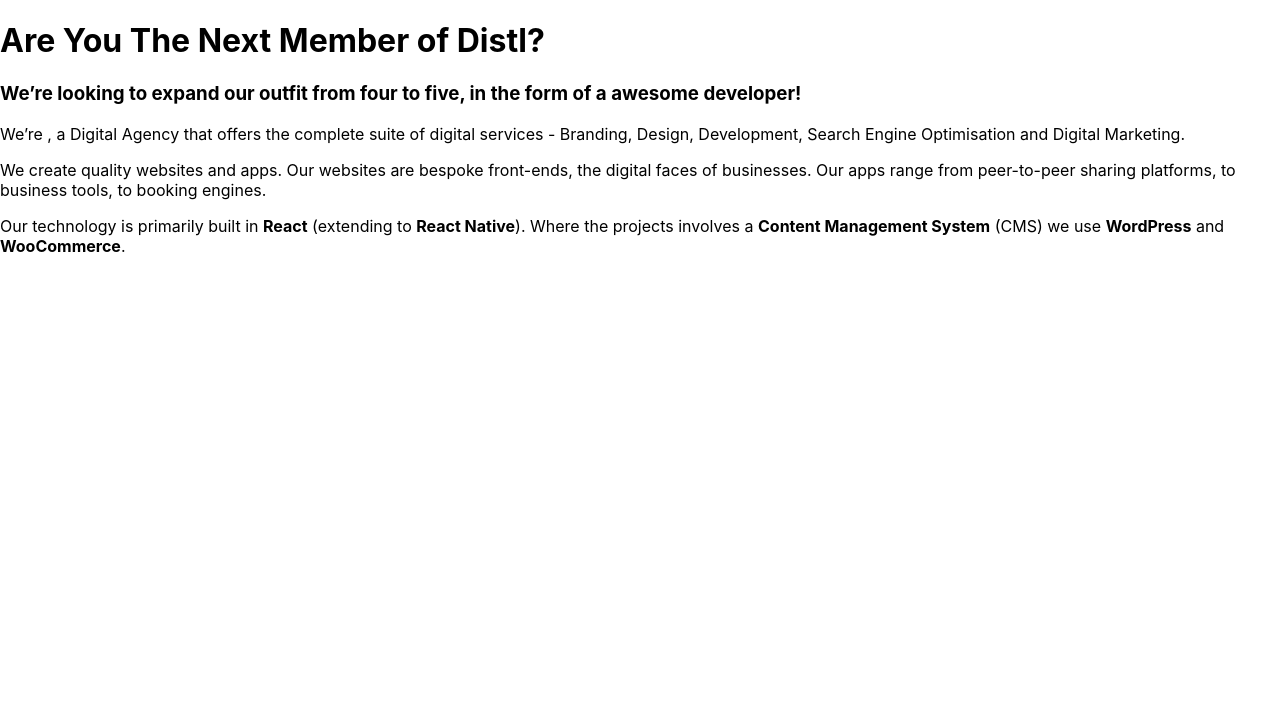
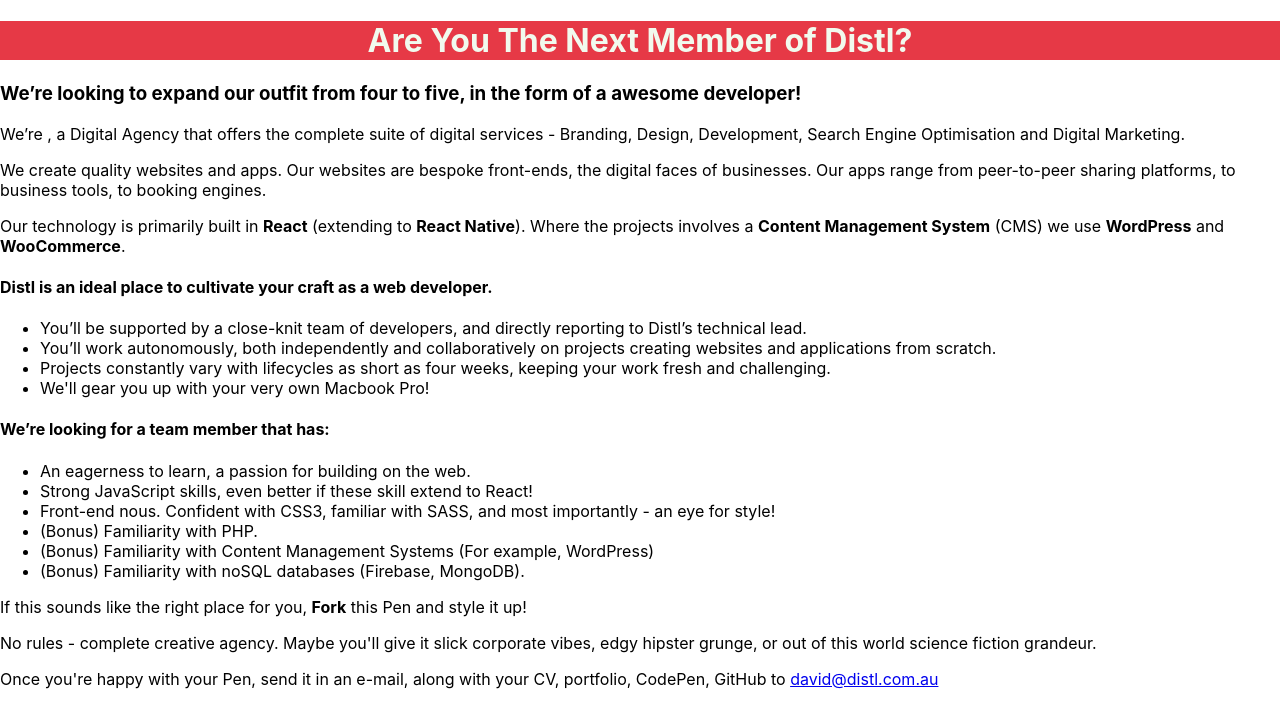
Before and after one commit to xenonth/distl-application, a React (Create React App) app: page / in a window 1280 px wide. Shown: the top 728 px of the page. Built offline with nearby package versions, Linux system fonts and the light colour scheme.

Commit message:
background deployment successful

```diff
--- a/package.json
+++ b/package.json
@@ -3,6 +3,8 @@
   "version": "0.1.0",
   "private": true,
   "dependencies": {
+    "@material-ui/core": "^4.11.3",
+    "@material-ui/icons": "^4.11.2",
     "@testing-library/jest-dom": "^5.12.0",
     "@testing-library/react": "^11.2.6",
     "@testing-library/user-event": "^12.8.3",
--- a/src/App.js
+++ b/src/App.js
@@ -5,6 +5,9 @@
 import PowerfulIntro from "./components/PowerfulIntro"
 import About from "./components/About"
 import Technology from "./components/Technology";
+import Why from "./components/Why";
+import TeamMember from "./components/TeamMember";
+import ContactUs from "./components/ContactUs";
 
 function App() {
   return (
@@ -13,6 +16,9 @@
       <PowerfulIntro />
       <About />
       <Technology />
+      <Why />
+      <TeamMember />
+      <ContactUs />
     </div>
   );
 }
--- /dev/null
+++ b/src/components/ContactUs.js
@@ -0,0 +1,18 @@
+import react from "react";
+
+function ContactUs() {
+    return (
+    <div class="contact-us">
+        <p class="the-challenge">
+            If this sounds like the right place for    you, <strong>Fork</strong> this Pen and style it up!
+        </p>
+        <p class="the-challenge-more">
+            No rules - complete creative agency. Maybe you'll give it slick corporate vibes, edgy hipster grunge, or out of this world science fiction grandeur.
+            </p>
+        <p>
+            Once you're happy with your Pen, send it in an e-mail, along with your CV, portfolio, CodePen, GitHub to <a href="mailto:david@distl.com.au">david@distl.com.au</a>
+        </p>
+  </div>
+    )
+}
+export default ContactUs
--- a/src/components/Header.js
+++ b/src/components/Header.js
@@ -1,8 +1,28 @@
 import React from "react";
 
+//Material UI styling
+import AppBar from "@material-ui/core/AppBar"
+import { makeStyles } from '@material-ui/core/styles';
+
+//Making Material UI stand out with the makestyles hook variant CSS Library
+const useStyles = makeStyles({
+  headline: {
+    textAlign: "center",
+    color: "#F1FAEE",
+    background: "#E63946",
+    height: '100%',
+    width: '100%',
+  },
+
+});
+
+
 function Header() {
+    //calling usestyles object function as a hook to import directly into the html
+    const classes = useStyles();
+
     return (
-        <div class="headline">
+        <div className={classes.headline}>
             <h1>Are You The Next Member of Distl?</h1>
         </div>
     );
--- a/src/components/Skills.js
+++ /dev/null
@@ -1,5 +0,0 @@
-import React from "react";
-
-function Skills() {
-    return ()
-}
--- /dev/null
+++ b/src/components/TeamMember.js
@@ -0,0 +1,19 @@
+import React from "react";
+
+function TeamMember() {
+    return (
+        <div class="our-dream-team-member">
+        <h4>We’re looking for a team member that has:</h4>
+        <ul>
+          <li>An eagerness to learn, a passion for building on the web.</li>
+          <li>Strong JavaScript skills, even better if these skill extend to React!</li>
+          <li>Front-end nous. Confident with CSS3, familiar with SASS, and most importantly - an eye for style!</li>
+          <li>(Bonus) Familiarity with PHP.</li>
+          <li>(Bonus) Familiarity with Content Management Systems (For example, WordPress)</li>
+          <li>(Bonus) Familiarity with noSQL databases (Firebase, MongoDB).</li>
+        </ul>
+      </div>
+    );
+  }
+
+  export default TeamMember;
--- /dev/null
+++ b/src/components/Why.js
@@ -0,0 +1,17 @@
+import React from "react";
+
+function Why() {
+    return (
+        <div class="why-distl">
+        <h4>Distl is an ideal place to cultivate your craft as a web developer.</h4>
+        <ul>
+          <li>You’ll be supported by a close-knit team of developers, and directly reporting to Distl’s technical lead.</li>
+          <li>You’ll work autonomously, both independently and collaboratively on projects creating websites and applications from scratch.</li>
+          <li>Projects constantly vary with lifecycles as short as four weeks, keeping your work fresh and challenging.</li>
+          <li>We'll gear you up with your very own Macbook Pro!</li>
+        </ul>
+      </div>
+    );
+  }
+
+  export default Why;
```
Also changed, not shown: src/components/outline.js (deleted, +0 -46 lines), 1 other file (tests, documents, lock files or other folders).
